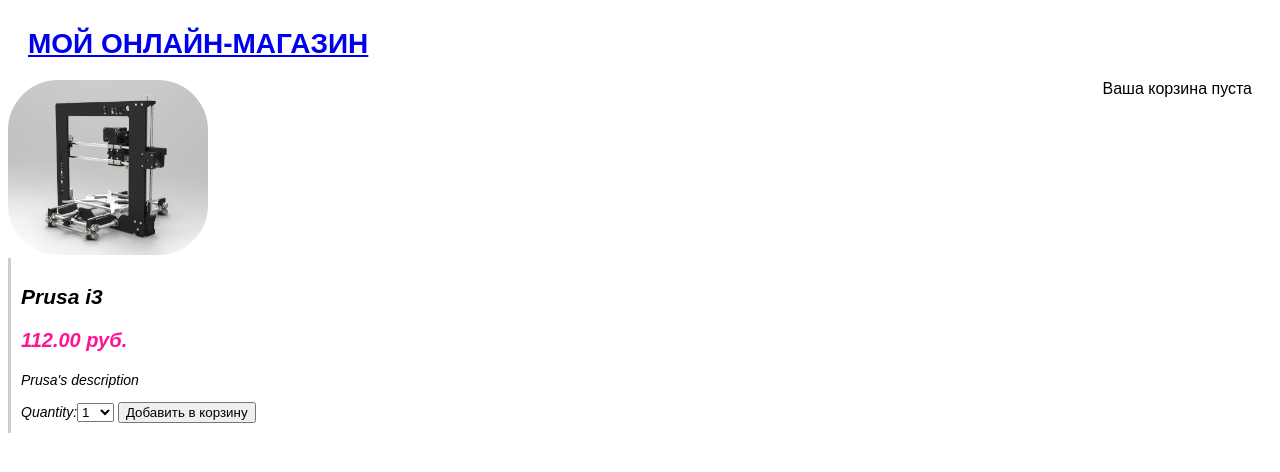
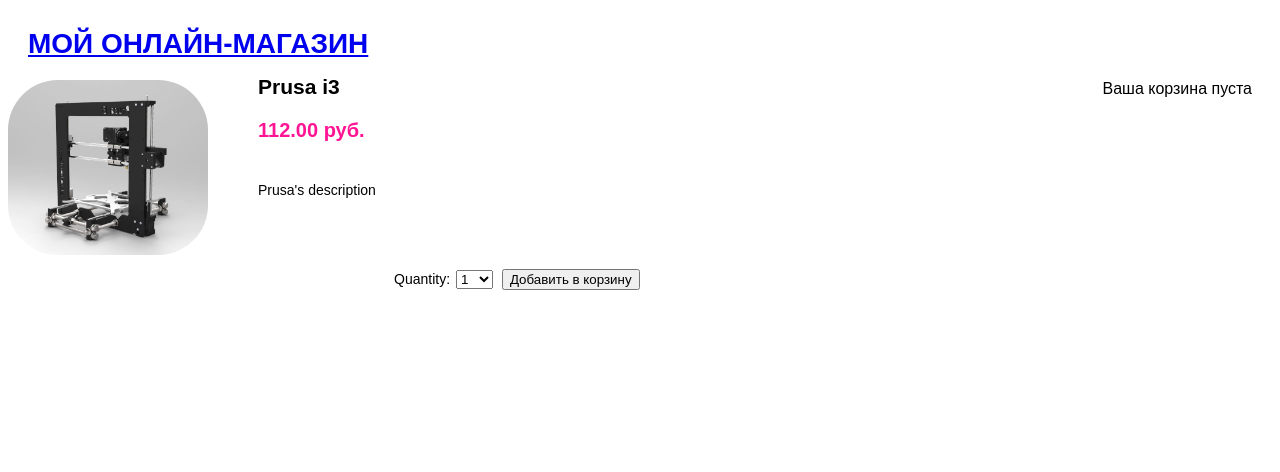
Before and after one commit to Solby91/site, a Django app: a page that uses templates/catalog/products.html in a window 1280 px wide. Shown: the top 472 px of the page. Run offline with Django 3.2, Linux system fonts and the light colour scheme; data comes from the database, SQL or seed files in the repository; both versions use the stored data as it was after the commit; parts of the project's set-up code (start-up, migrations or seed data) failed here and were passed over.

Commit message:
Второй опыт с CSS. Немного настроил карточку товаров.

```diff
--- a/catalog/static/css/style.css
+++ b/catalog/static/css/style.css
@@ -10,19 +10,22 @@
   text-transform: uppercase;
 }
 
+.pr-qu-ds-block{
+    width:450px;
+    padding-left:250px;
+    position: relative;
+    bottom: 200px;
+ }
+
 .top-bl .cart{
-  float: right;
+    float: right;
     font-size: 16px;
     font-weight: 500;
     padding-right: 20px;
 }
 
-.container{
-
-}
-
 .product-detail h2{
-  font-size: 18px;
+    font-size: 18px;
 }
 
 .img-responsive{
@@ -37,7 +40,28 @@
 }
 
 .price{
-  font-weight: 600;
-  font-size: 20px;
+    font-weight: 600;
+    font-size: 20px;
     color: deeppink;
 }
+
+.form-style{
+    position: fixed;
+    left: 400px;
+    bottom: 510px;
+}
+
+.form-style input{
+    position: relative;
+    left: 5px;
+}
+
+.form-style label{
+    position: relative;
+    right: 6px;
+}
+
+.pr-qu-ds-block span{
+    position: relative;
+    top: 20px;
+}
--- a/templates/catalog/products.html
+++ b/templates/catalog/products.html
@@ -7,22 +7,23 @@
 
 {% block content %}
     <div class="product-detail">
-        <div class="col-sm-4">
+        <div>
             <img src="{% if product.image %}{{ product.image.url }}{% else %}{% static "no-image.jpg"%}{% endif %}" class="img-responsive">
-        </div>
-        <div class="col-sm-8">
-          <h1>{{ product.name }}</h1>
+            <div class="pr-qu-ds-block">
+                <h1> {{ product.name }} </h1>
                 <p class="price">
                     {{ product.price }} руб.
                 </p>
                 <span>
                     {{ product.description | linebreaks}}
                 </span>
-            <form action="{% url "cart:CartAdd" product.id %}" method="post">
+                <form class="form-style" action="{% url "cart:CartAdd" product.id %}" method="post">
                     {{ cart_product_form }}
                     {% csrf_token %}
                     <input type="submit" value="Добавить в корзину">
                 </form>
             </div>
         </div>
+    </div>
+
 {% endblock %}
```
Also changed, not shown: style.css (deleted, +0 -25 lines), Stylish-looks.png (deleted), db.sqlite3. Lines whose indentation alone changed are shown as unchanged.
